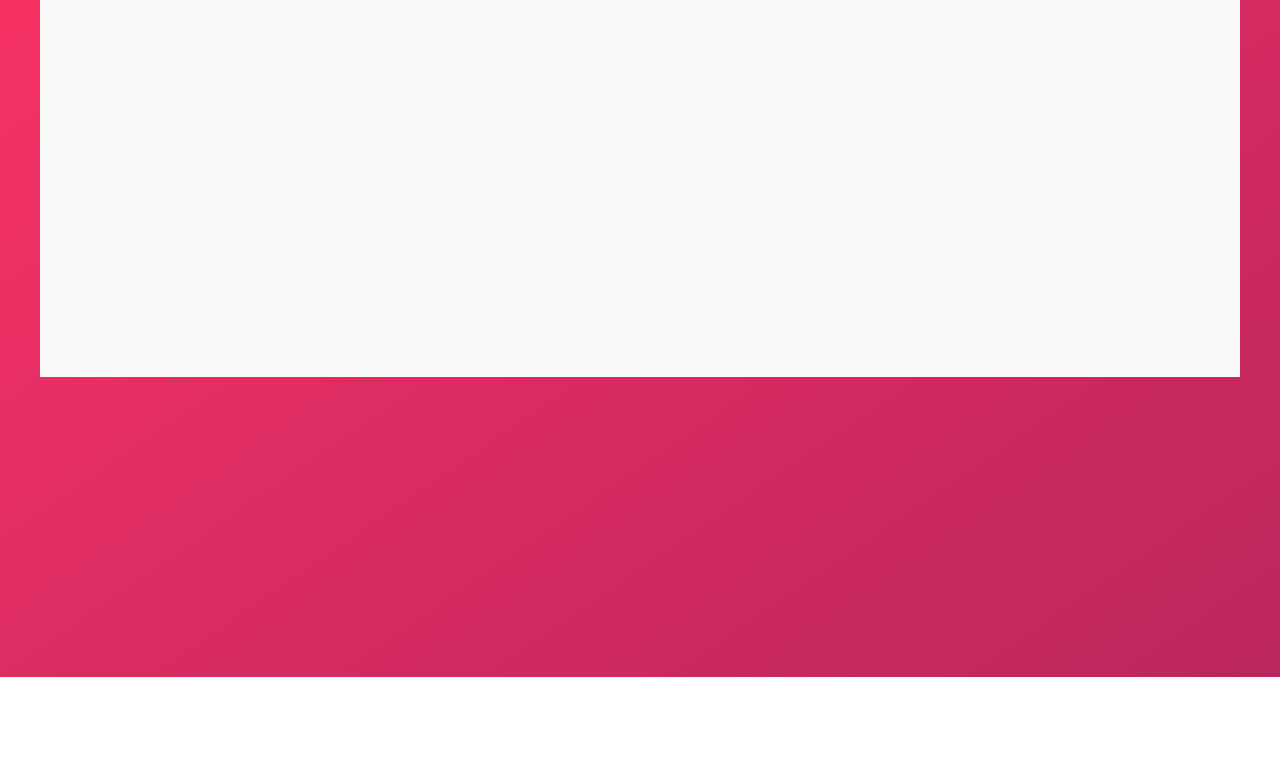
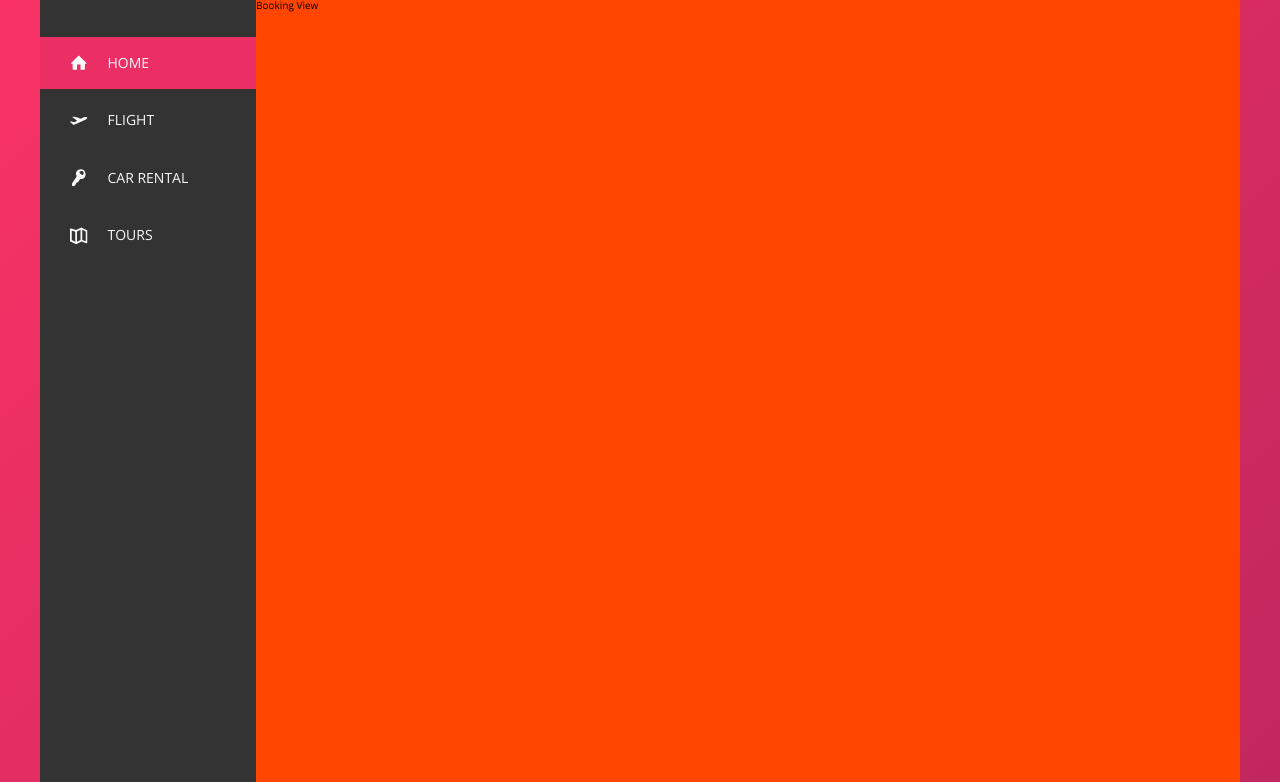
Before and after one commit to hamo225/booking-platform, a website: page index.html in a window 1280 px wide. Shown: the part 203-985 px from the top of the page. Before the commit the page ends 880 px from the top, so only its background shows below. Drawn offline with nearby package versions, Linux system fonts and the light colour scheme.

Commit message:
sets the header and side navigation bar

```diff
--- a/index.html
+++ b/index.html
@@ -5,7 +5,7 @@
     <meta charset="UTF-8">
     <meta name="viewport" content="width=device-width, initial-scale=1.0">
     <link href="https://fonts.googleapis.com/css?family=Open+Sans:300,400,600" rel="stylesheet">
-
+    <link rel="shortcut icon" href="/img/favicon.png" type="image/x-icon">
     <title>Booking.com</title>
     <link rel="stylesheet" href="css/style.css">
 
@@ -49,7 +49,43 @@
 
         <div class="content">
             <nav class="sidebar">
-                Navigation
+                <ul class="side-nav">
+                    <li class="side-nav__item side-nav__item--active">
+                        <a href="#" class="side-nav__link">
+                            <svg class="side-nav__icon">
+                                <use xlink:href="img/sprite.svg#icon-home"></use>
+                            </svg>
+                            <span>Home</span>
+                        </a>
+                    </li>
+                    <li class="side-nav__item">
+                        <a href="#" class="side-nav__link">
+                            <svg class="side-nav__icon">
+                                <use xlink:href="img/sprite.svg#icon-aircraft-take-off"></use>
+                            </svg>
+                            <span>Flight</span>
+                        </a>
+                    </li>
+                    <li class="side-nav__item">
+                        <a href="#" class="side-nav__link">
+                            <svg class="side-nav__icon">
+                                <use xlink:href="img/sprite.svg#icon-key"></use>
+                            </svg>
+                            <span>Car Rental</span>
+                        </a>
+                    </li>
+                    <li class="side-nav__item">
+                        <a href="#" class="side-nav__link">
+                            <svg class="side-nav__icon">
+                                <use xlink:href="img/sprite.svg#icon-map"></use>
+                            </svg>
+                            <span>Tours</span>
+                        </a>
+                    </li>
+                </ul>
+                <div class="legal">
+                    &copy; 2020 by DeveloperSanbox. All rights reserved.
+                </div>
             </nav>
             <main class="booking-view">
                 Booking View
--- a/sass/components/_components.scss
+++ b/sass/components/_components.scss
@@ -9,7 +9,6 @@
 //Search Box
 .search {
     flex: 0 0 40%;
-
     display: flex;
     align-items: center;
     justify-content: center;
@@ -31,6 +30,11 @@
             outline: none;
             width: 100%;
             background-color: var(--color-grey-light-3);
+        }
+
+        &::-webkit-input-placeholder {
+            font-weight: 100;
+            color: var(--color-grey-light-4)
         }
     }
 
@@ -121,8 +125,96 @@
         margin-right: 1rem;
     }
 
+}
 
 
 
+// Side Nav:
+
+.sidebar {
+    background-color: var(--color-grey-dark-1);
+    display: flex;
+    flex-direction: column;
+    justify-content: space-between;
+}
+
+.side-nav {
+    font-size: 1.4rem;
+    list-style: none;
+    margin-top: 4rem;
+    display: flex;
+    flex-direction: column;
+
+    &__item {
+        position: relative;
+
+        &:not(:last-child) {
+            margin-bottom: .5rem;
+        }
+    }
+
+    &__item::before {
+        content: "";
+        position: absolute;
+        top: 0;
+        left: 0;
+        height: 100%;
+        width: 3px;
+        background-color: var(--color-primary);
+        transform: scaleY(0);
+        // transform-origin: bottom;
+        transition: transform 0.2s,
+            width .2s cubic-bezier(1, 0, 0, 1) .2s,
+            background-color .1s;
+
+    }
+
+    &__item:active::before {
+        background-color: var(--color-primary-dark);
+    }
+
+
+    &__item:hover::before,
+    &__item--active::before {
+        transform: scaleY(1);
+        width: 100%;
+    }
+
+    &__link {
+        display: flex;
+        justify-content: flex-start;
+        align-items: center;
+        color: var(--color-grey-light-4);
+    }
+
+    &__link:link,
+    &__link:visited {
+        color: var(--color-grey-light-1);
+        text-decoration: none;
+        text-transform: uppercase;
+        display: flex;
+        position: relative;
+        z-index: 10;
+        padding: 1.5rem 3rem;
+    }
+
+    // &__link:hover {
+    //     color: orangered;
+    // }
+
+
+    &__icon {
+        height: 1.75rem;
+        width: 1.75rem;
+        margin-right: 2rem;
+        fill: currentColor;
+    }
 
 }
+
+.legal {
+    font-size: 1.2rem;
+    text-align: center;
+    padding: 2.5rem;
+    color: var(--color-grey-light-4);
+}
--- a/sass/layout/_layout.scss
+++ b/sass/layout/_layout.scss
@@ -1,6 +1,6 @@
 .container {
     max-width: 120rem;
-    margin: 8rem auto;
+    margin: 12rem auto;
     background-color: var(--color-grey-light-1);
     box-shadow: var(--shadow-dark);
     min-height: 50rem;
@@ -8,7 +8,7 @@
 
 
 .header {
-    height: 7rem;
+    height: 8rem;
     background-color: #fff;
     border-bottom: var(--color-grey-light-2);
 
@@ -29,6 +29,9 @@
 
 .booking-view {
     background-color: #fff;
+
+    // Testing
     background-color: orangered;
     flex: 1;
+    height: 90rem;
 }
```
Also changed, not shown: css/style.css.
